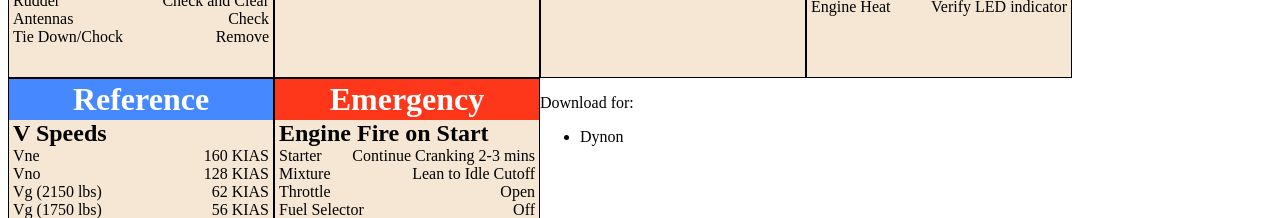
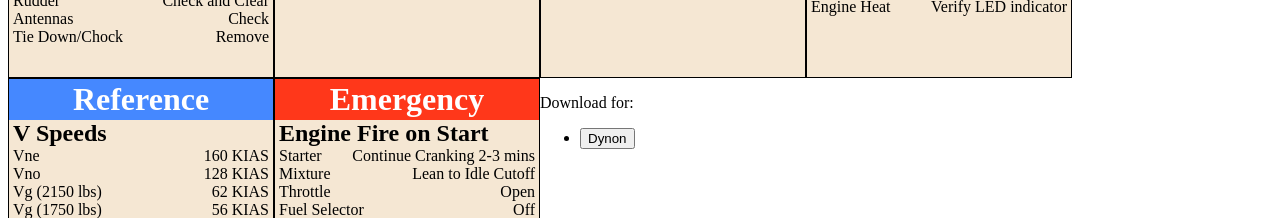
Before and after one commit to freerobby/aviation-checklist, a Vue app: page / in a window 1280 px wide. Shown: the part 940-1158 px from the top of the page. Built offline with nearby package versions, Linux system fonts and the light colour scheme.

Commit message:
Handle checklist items gracefully when they do not include an operation (only a subject).

```diff
--- a/src/App.vue
+++ b/src/App.vue
@@ -42,7 +42,27 @@ export default {
         for (var checklist = 0; checklist < data[set].checklists.length; checklist++) {
           lines.push("CHKLST" + (num_checklists).toString() + ".TITLE, " + data[set].title + ": " + data[set].checklists[checklist].title);
           for (var i = 0; i < data[set].checklists[checklist].items.length; i++) {
-            lines.push("CHKLST" + (num_checklists).toString() + ".LINE" + (i+1).toString() + ", " + data[set].checklists[checklist].items[i].subject + ": " + data[set].checklists[checklist].items[i].operation);
+            if (data[set].checklists[checklist].items[i].operation !== undefined) {
+              lines.push(
+                  "CHKLST" +
+                  (num_checklists).toString() +
+                  ".LINE" + (i+1).toString() +
+                  ", " +
+                  data[set].checklists[checklist].items[i].subject +
+                  ": " +
+                  data[set].checklists[checklist].items[i].operation
+              );
+            }
+            else {
+              lines.push(
+                  "CHKLST" +
+                  (num_checklists).toString() +
+                  ".LINE" + (i+1).toString() +
+                  ", " +
+                  data[set].checklists[checklist].items[i].subject
+              );
+            }
+
           }
 
           num_checklists++;
--- a/src/components/Downloader.vue
+++ b/src/components/Downloader.vue
@@ -3,7 +3,7 @@
     <p>Download for:</p>
     <ul>
       <li v-on:click="$emit('download_dynon')">
-        Dynon
+        <button>Dynon</button>
       </li>
     </ul>
   </div>
```
